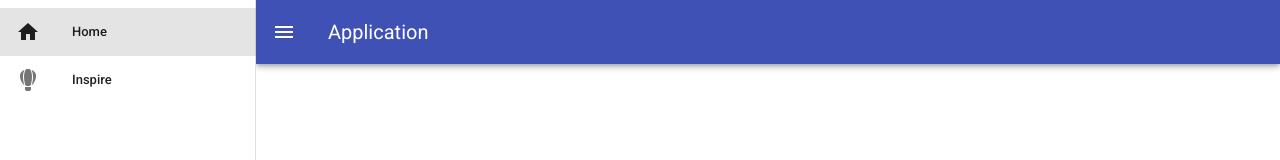
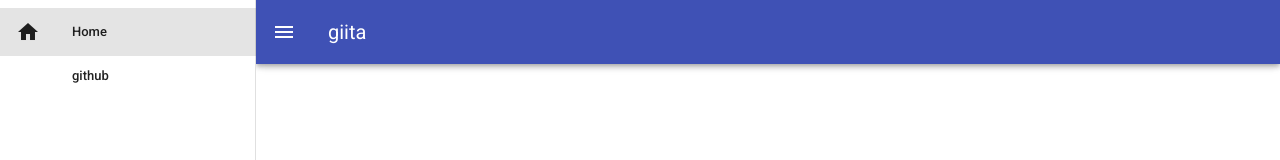
Before and after one commit to TOnodera/learn-nuxt.js, a Nuxt app: page / in a window 1280 px wide. Shown: the top 160 px of the page. Built offline with nearby package versions, Linux system fonts and the light colour scheme.

Commit message:
タイトル修正

```diff
--- a/layouts/default.vue
+++ b/layouts/default.vue
@@ -10,19 +10,19 @@
                         <v-list-item-title>Home</v-list-item-title>
                     </v-list-item-content>
                 </v-list-item>
-                <v-list-item nuxt to="/inspire">
+                <v-list-item nuxt to="/github">
                     <v-list-item-action>
-                        <v-icon>mdi-airballoon</v-icon>
+                        <v-icon>fa-github</v-icon>
                     </v-list-item-action>
                     <v-list-item-content>
-                        <v-list-item-title>Inspire</v-list-item-title>
+                        <v-list-item-title>github</v-list-item-title>
                     </v-list-item-content>
                 </v-list-item>
             </v-list>
         </v-navigation-drawer>
         <v-app-bar color="indigo" dark fixed app>
             <v-app-bar-nav-icon @click.stop="drawer = !drawer" />
-            <v-toolbar-title>Application</v-toolbar-title>
+            <v-toolbar-title>giita</v-toolbar-title>
         </v-app-bar>
         <v-main>
             <v-container fluid fill-height>
```
